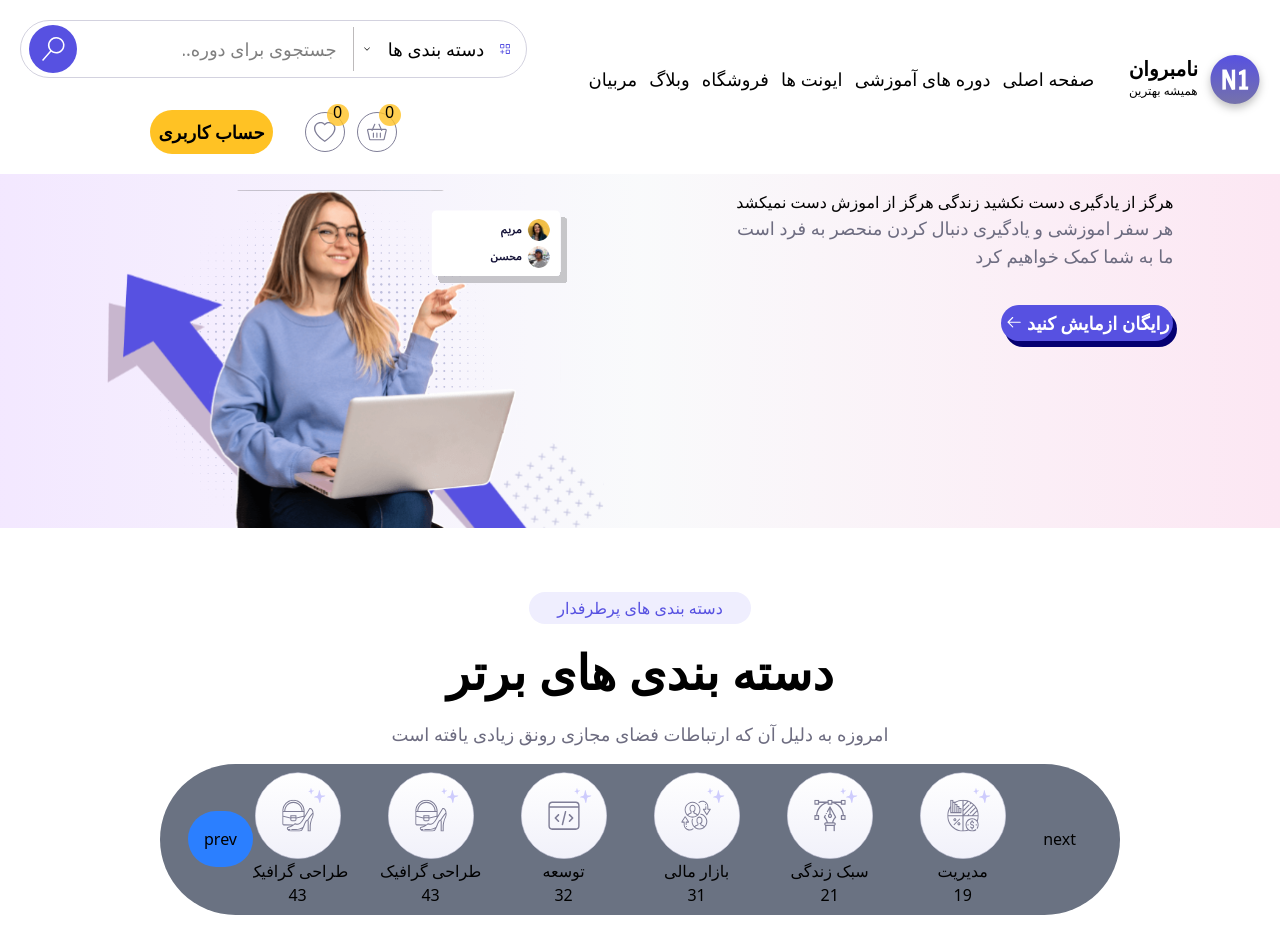
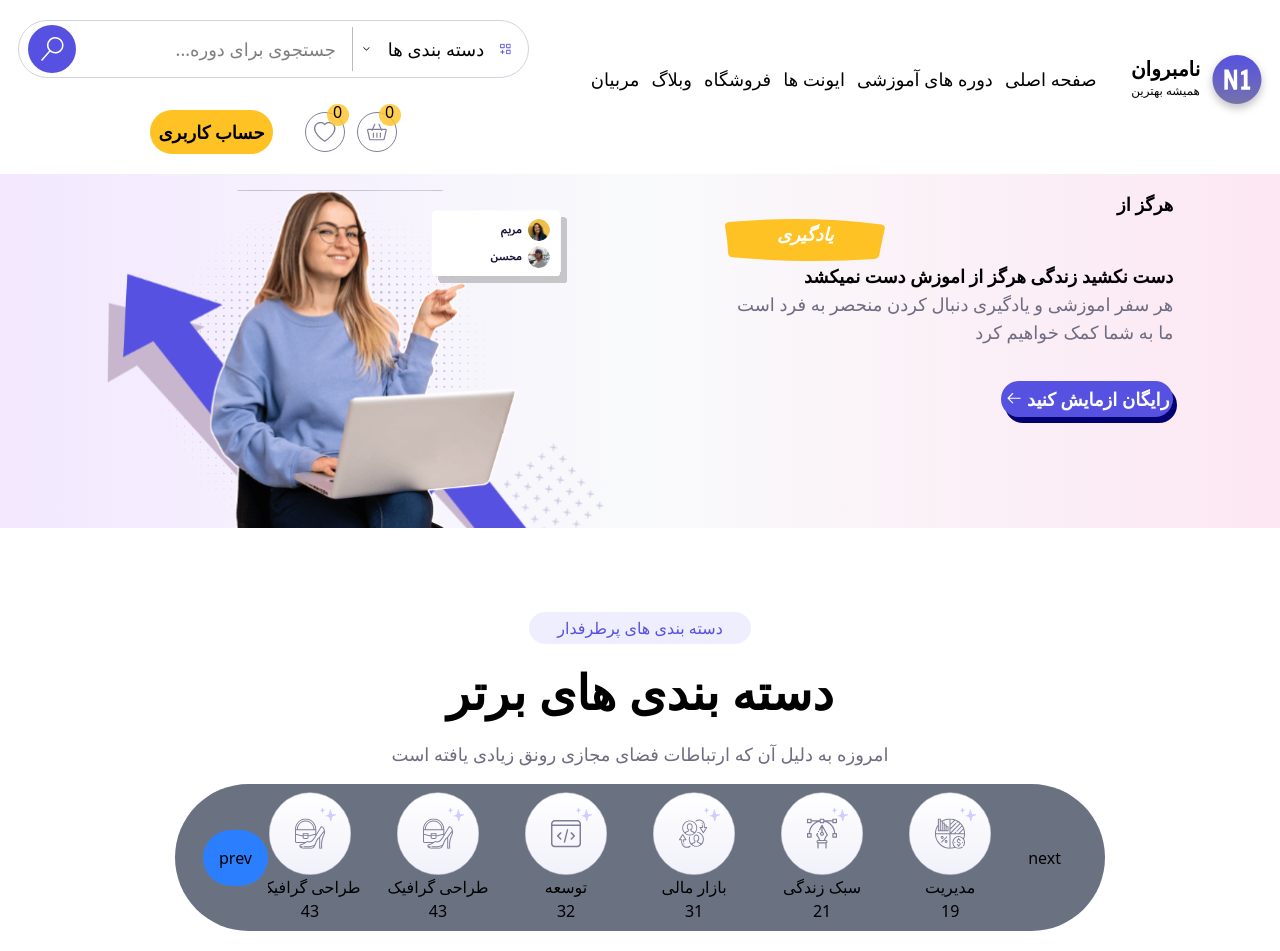
Before and after one commit to react-summer-1404/Nova, a React (Vite) app: page / in a window 1280 px wide. Before the commit the page ends 915 px from the top, so only its background shows below. Built offline with nearby package versions, Linux system fonts and the light colour scheme.

Commit message:
fix the style

```diff
--- a/src/components/layout/navbar/components/SearchBox.jsx
+++ b/src/components/layout/navbar/components/SearchBox.jsx
@@ -39,7 +39,7 @@ const SearchBox = () => {
         <input
           type="text"
           placeholder="جستجوی برای دوره..."
-          className=" focus:outline-none text-responsive hidden md:block w-1/2 "
+          className=" focus:outline-none text-responsive hidden md:block  "
         />
 
         <div className="rounded-full bg-[#5751E1] w-12 h-12 flex-center cursor-pointer">
--- a/src/components/section/landing/HeroSection/HeroSection.jsx
+++ b/src/components/section/landing/HeroSection/HeroSection.jsx
@@ -3,16 +3,14 @@ import "../../../../assets/styles/global.css";
 import heroPic from "../../../../assets/images/herosectionPic.svg";
 import PurpleBtn from "../../../ui/button/BlueButton";
 import { GoArrowLeft } from "react-icons/go";
-
+import AccentText from  "../../../ui/accentText/AccentText"
 const HeroSection = () => {
   return (
 
     <div className="bg-gradient-to-r from-purple-100 via-gray-50 to-pink-100 w-screen flex-center pt-4">
       <div className="flex justify-between w-5/6">
         <div className="pb-4">
-          <h2 className="text-right">
-            هرگز از یادگیری دست نکشید زندگی هرگز از اموزش دست نمیکشد
-          </h2>
+          <h2 className="text-right font-bold text-lg">هرگز از {<AccentText title={"یادگیری"}/>} دست نکشید زندگی هرگز از اموزش دست نمیکشد</h2>
           <h3 className="text-[#6D6C80] text-responsive text-right pb-[35px] max-w-md ">
             هر سفر اموزشی و یادگیری دنبال کردن منحصر به فرد است ما به شما کمک
             خواهیم کرد
--- a/src/components/section/landing/TopCategories/TopCategories.jsx
+++ b/src/components/section/landing/TopCategories/TopCategories.jsx
@@ -1,18 +1,20 @@
 import React from 'react'
 import Tag from '../../../ui/Tag/Tag'
 import Slider from '../../slider/Slider'
+import "../../../../assets/styles/global.css"
 
 const TopCategories = () => {
   return (
-    <div className='flex flex-col  items-center pt-16 gap-4'>
+   <div className='section-padding flex-center  w-screen'>
+     <div className='flex flex-col  items-center pt-16 gap-4  '>
         <div className='flex flex-col gap-6  items-center'>
       <Tag title={"دسته بندی های پرطرفدار"} textColor={"#5751E1"} bgColor={"#EFEEFE"}/>
       <h2 className=' font-bold md:text-5xl text-3xl'>دسته بندی های برتر</h2>
       <h3 className='text-[#6D6C80] text-responsive'> امروزه به دلیل آن که ارتباطات فضای مجازی رونق زیادی یافته است</h3>
     </div>
     <Slider/>
-
     </div>
+   </div>
   )
 }
 
```
